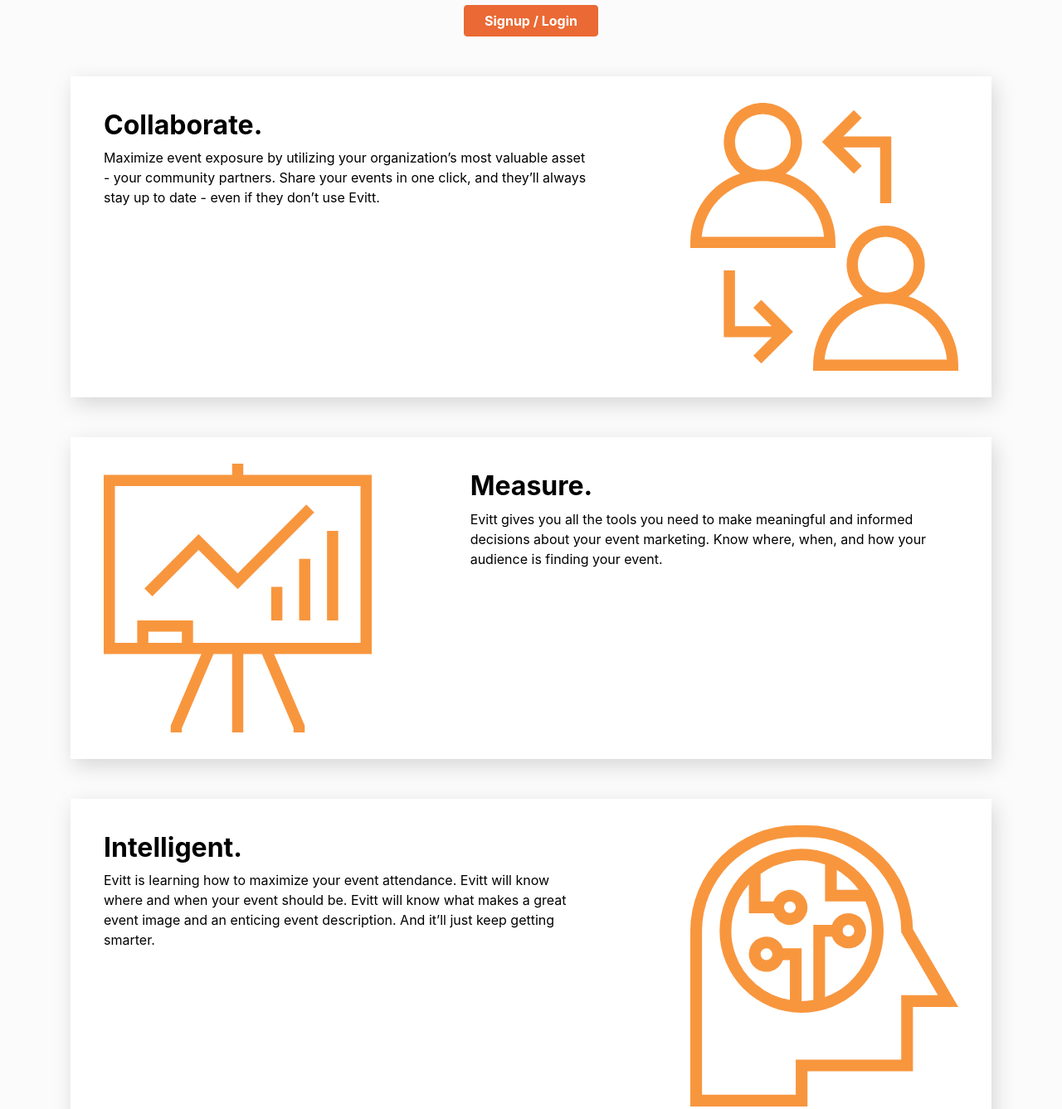
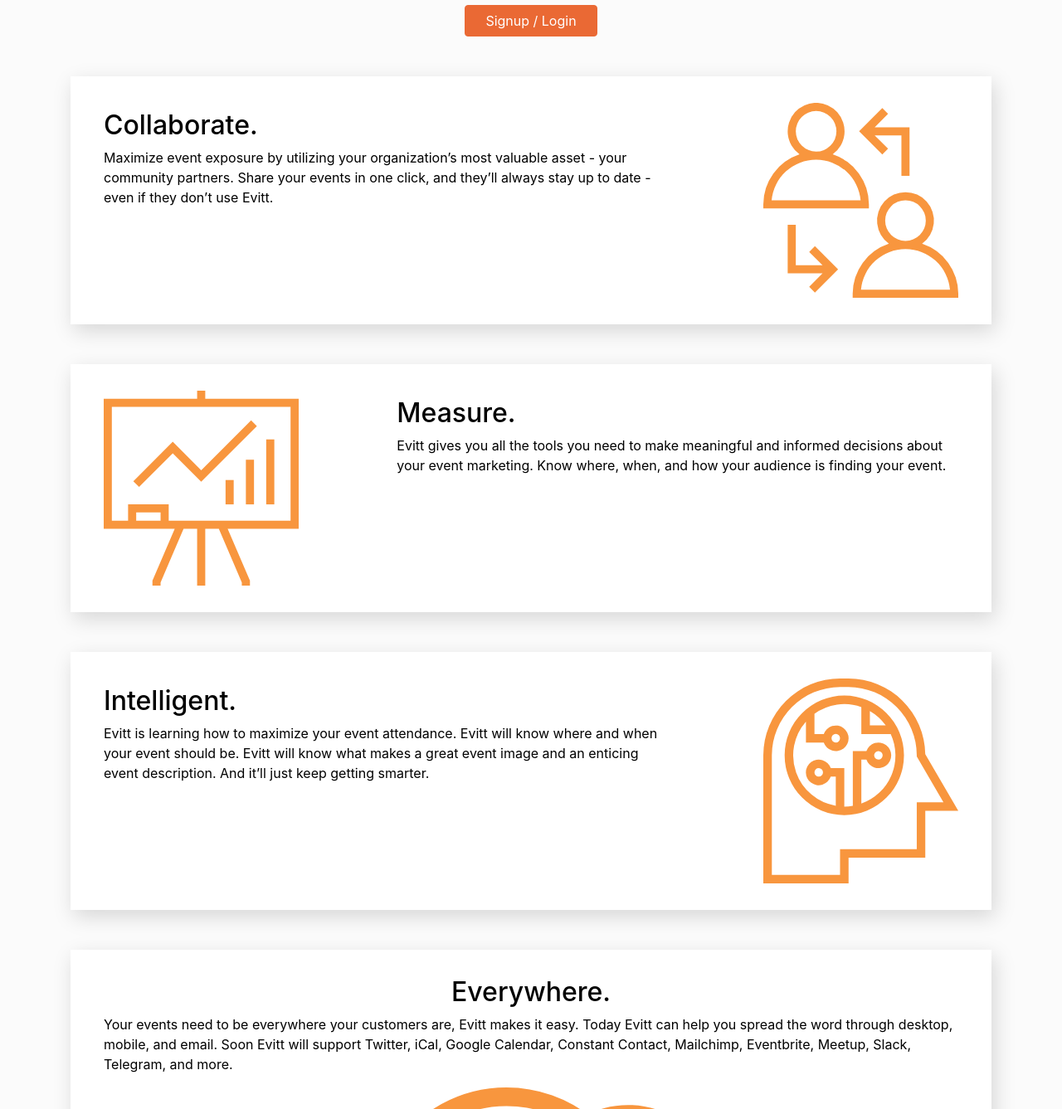
Before and after one commit to isabella232/share-securely-website, a website: page public/index.html in a window 1280 px wide. Shown: the part 340-1677 px from the top of the page at 83% size. Drawn offline with Linux system fonts and the light colour scheme.

Commit message:
Fixed some spacing and image sizing issues

```diff
--- a/public/index.html
+++ b/public/index.html
@@ -11,7 +11,7 @@
         <div class="container">
             <div class="row my-5 text-center text-md-left">
                 <div class="col-md-6">
-                    <h1 class="font-weight-bold">Events.<br />It's what we do.</h1>
+                    <h1>Events.<br />It's what we do.</h1>
                     <p class="font-weight-light">Meet Evitt, your new best friend. Evitt works seemlessly to bring you all the latest events in an intuitive way.</p>
                 </div>
                 <div class="col-md-6">
@@ -20,22 +20,22 @@
             </div>
             <div class="row my-5 text-center">
                 <div class="col">
-                    <a class="btn btn-primary font-weight-bold" role="button" href="https://app.evitt.io/">Signup / Login</a>
+                    <a class="btn btn-primary font-weight-semi-bold" role="button" href="https://app.evitt.io/">Signup / Login</a>
                 </div>
             </div>
             <div class="row my-5">
                 <div class="col">
                     <div class="content-box">
                         <div class="row">
-                            <div class="col-md-4 order-md-last">
+                            <div class="col-md-7 col-lg-8 order-md-first pt-2">
+                                <h2 class="text-center text-md-left">Collaborate.</h2>
+                                <p class="text-left">Maximize event exposure by utilizing your organization’s most valuable asset - your community partners. Share your events in one click, and they’ll always stay up to date - even if they don’t use Evitt.</p>
+                            </div>
+                            <div class="col-md-1 col-lg-1"></div>
+                            <div class="col-md-4 col-lg-3 order-md-last">
                                 <div class="image">
                                     <img src="img/collaborate.svg" alt="Collaborate" />
                                 </div>
-                            </div>
-                            <div class="col-md-1"></div>
-                            <div class="col-md-7 order-md-first pt-2">
-                                <h2 class="text-center text-md-left font-weight-bold">Collaborate.</h2>
-                                <p class="text-left">Maximize event exposure by utilizing your organization’s most valuable asset - your community partners. Share your events in one click, and they’ll always stay up to date - even if they don’t use Evitt.</p>
                             </div>
                         </div>
                     </div>
@@ -45,15 +45,15 @@
                 <div class="col">
                     <div class="content-box">
                         <div class="row">
-                            <div class="col-md-4 order-md-first">
+                            <div class="col-md-7 col-lg-8 order-md-last pt-2">
+                                <h2 class="text-center text-md-left">Measure.</h2>
+                                <p class="text-left">Evitt gives you all the tools you need to make meaningful and informed decisions about your event marketing. Know where, when, and how your audience is finding your event.</p>
+                            </div>
+                            <div class="col-md-1 col-lg-1"></div>
+                            <div class="col-md-4 col-lg-3 order-md-first">
                                 <div class="image">
                                     <img src="img/measure.svg" alt="Measure" />
                                 </div>
-                            </div>
-                            <div class="col-md-1"></div>
-                            <div class="col-md-7 order-md-last pt-2">
-                                <h2 class="text-center text-md-left font-weight-bold">Measure.</h2>
-                                <p class="text-left">Evitt gives you all the tools you need to make meaningful and informed decisions about your event marketing. Know where, when, and how your audience is finding your event.</p>
                             </div>
                         </div>
                     </div>
@@ -63,15 +63,15 @@
                 <div class="col">
                     <div class="content-box">
                         <div class="row">
-                            <div class="col-md-4 order-md-last">
+                            <div class="col-md-7 col-lg-8 order-md-first pt-2">
+                                <h2 class="text-center text-md-left">Intelligent.</h2>
+                                <p class="text-left">Evitt is learning how to maximize your event attendance. Evitt will know where and when your event should be. Evitt will know what makes a great event image and an enticing event description. And it’ll just keep getting smarter.</p>
+                            </div>
+                            <div class="col-md-1 col-lg-1"></div>
+                            <div class="col-md-4 col-lg-3 order-md-last">
                                 <div class="image">
                                     <img src="img/intelligent.svg" alt="Intelligent" />
                                 </div>
-                            </div>
-                            <div class="col-md-1"></div>
-                            <div class="col-md-7 order-md-first pt-2">
-                                <h2 class="text-center text-md-left font-weight-bold">Intelligent.</h2>
-                                <p class="text-left">Evitt is learning how to maximize your event attendance. Evitt will know where and when your event should be. Evitt will know what makes a great event image and an enticing event description. And it’ll just keep getting smarter.</p>
                             </div>
                         </div>
                     </div>
@@ -82,7 +82,7 @@
                     <div class="content-box">
                         <div class="row">
                             <div class="col">
-                                <h2 class="text-center font-weight-bold">Everywhere.</h2>
+                                <h2 class="text-center">Everywhere.</h2>
                                 <p class="text-left">Your events need to be everywhere your customers are, Evitt makes it easy. Today Evitt can help you spread the word through desktop, mobile, and email. Soon Evitt will support Twitter, iCal, Google Calendar, Constant Contact, Mailchimp, Eventbrite, Meetup, Slack, Telegram, and more.</p>
                             </div>
                             <div class="w-100"></div>
@@ -97,7 +97,7 @@
             </div>
             <div class="row my-5 text-center">
                 <div class="col">
-                    <a class="btn btn-primary font-weight-bold" role="button" href="https://app.evitt.io/">Signup / Login</a>
+                    <a class="btn btn-primary font-weight-semi-bold" role="button" href="https://app.evitt.io/">Signup / Login</a>
                 </div>
             </div>
         </div>
--- a/scss/main.scss
+++ b/scss/main.scss
@@ -1,5 +1,17 @@
+// Import Nunito font
+@import url('https://fonts.googleapis.com/css?family=Open+Sans:300,400,600,700');
+
 // Bootstrap default variable overrides
 // Needs to be done before importing bootstrap
+$container-max-widths: (
+  sm: 540px,
+  md: 720px,
+  lg: 960px,
+  xl: 960px
+);
+$font-family-sans-serif:      'Open Sans', sans-serif, "Apple Color Emoji", "Segoe UI Emoji", "Segoe UI Symbol", "Noto Color Emoji";
+// The font we use doesn't have a 500 weight (what Bootstrap uses by default)
+$headings-font-weight:        600;
 $body-bg:                   #fbfbfb;
 $body-color:                #000;
 $primary:                   #ea6934;
@@ -33,6 +45,10 @@
     width: 100% \9;
 }
 
+.font-weight-semi-bold {
+    font-weight: 600;
+}
+
 body {
     .content-box {
         @extend .border-0, .rounded-0, .shadow;
@@ -56,7 +72,12 @@
             margin: 1.5rem -1rem;
             @include media-breakpoint-up('md') {
                 margin: 0;
+            }
+            @include media-breakpoint-only('md') {
                 max-width: 70%;
+            }
+            @include media-breakpoint-up('lg') {
+                max-width: 50%;
             }
 
             img {
```
Also changed, not shown: public/css/main.css.
